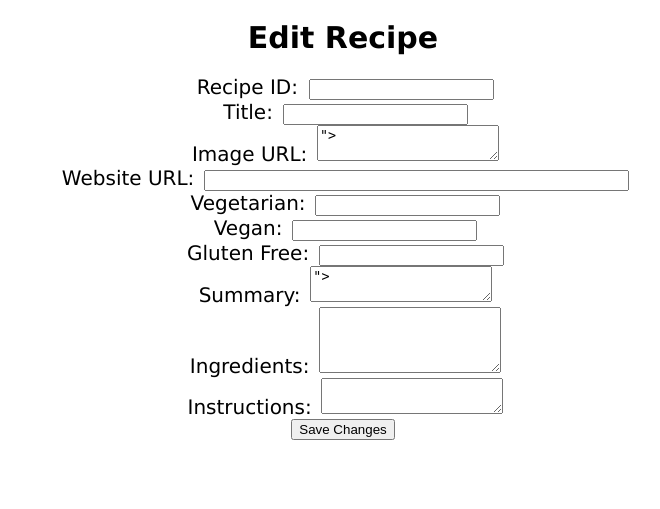
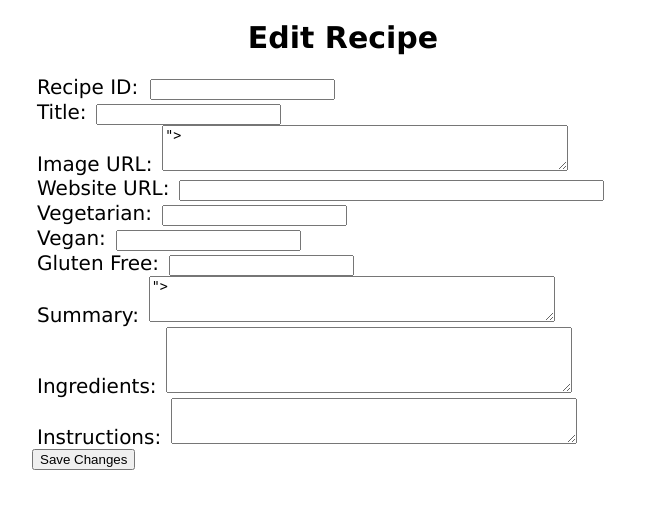
Before and after one commit to staticBytess/Recipe-APP, a Flask app: template flaskApp/templates/edit.html in a window 1280 px wide. Shown: the top 509 px of the page, without its empty margins (297-957 px from the left). Run offline with Flask 3, Linux system fonts and the light colour scheme; the template is opened without the code that fills it, so the values that code supplies are empty.

Commit message:
styling for edit.html

```diff
--- a/flaskApp/static/style.css
+++ b/flaskApp/static/style.css
@@ -24,6 +24,12 @@
         margin-top: 0px;
         margin-bottom: 25px;
     }
+}
+
+#update-form{
+    text-align: left;
+    margin: 0 auto;
+    width: 50%;
 }
 
 .saved-recipe{
@@ -168,3 +174,9 @@ form {
 img{
     padding-bottom: 10px;
 }
+
+textarea{
+    width: 400px;
+    min-height: 40px;
+    max-height: 500px;
+}
```
